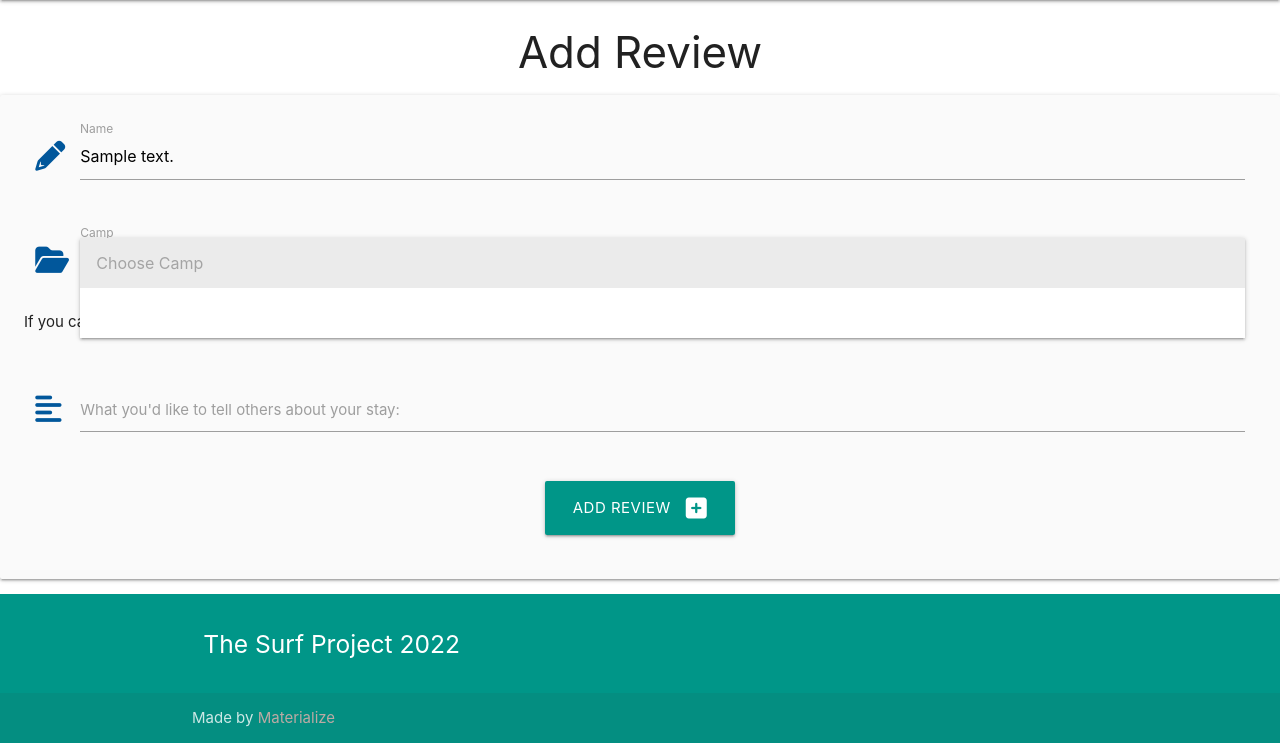
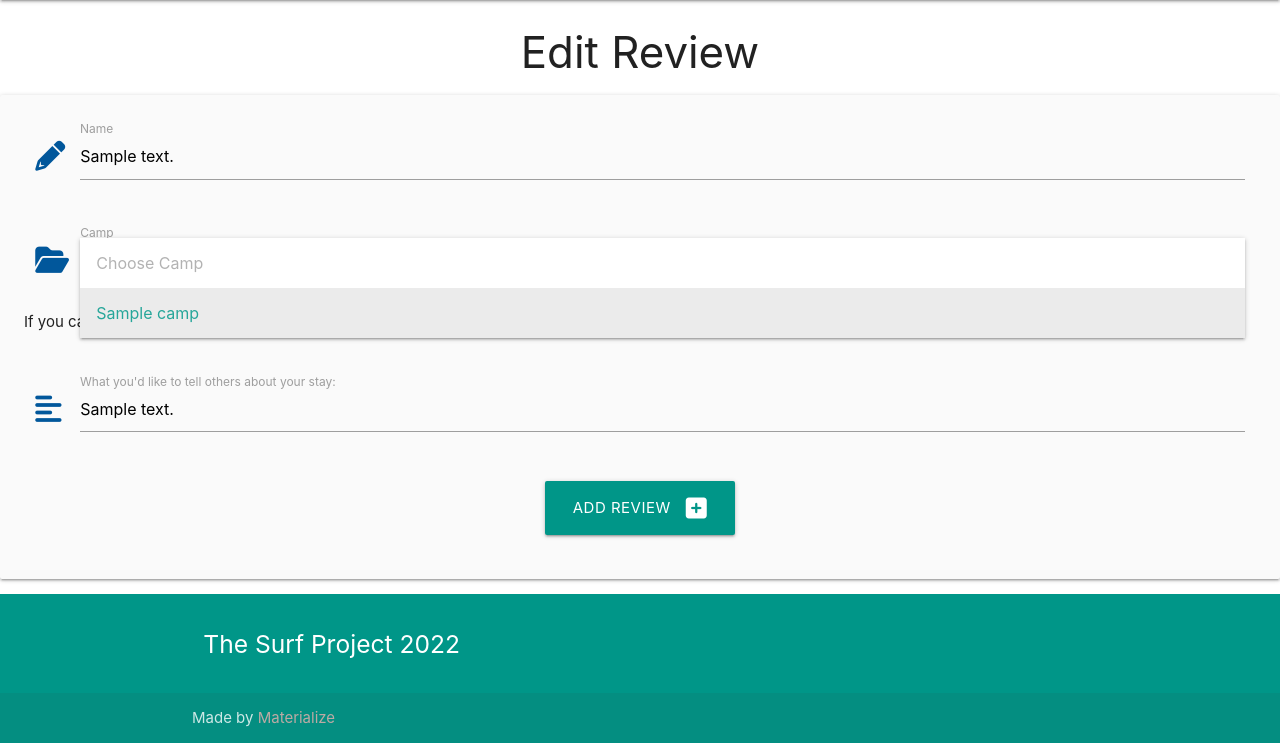
Before and after one commit to Code-Institute-Submissions/StienBoodts-ci-milestone-project3_SepResub, a Flask app: page /edit_review/1 in a window 1280 px wide, after a click that opens the changed part. Shown: the part 64-807 px from the top of the page. Run offline with Flask 2, Linux system fonts and the light colour scheme; tables that the repository leaves empty hold one stand-in row (values such as "Sample post"); some libraries are stand-ins or nearby versions.

Commit message:
Fixed errors on edit_review.html page and route

```diff
--- a/surfproject/routes.py
+++ b/surfproject/routes.py
@@ -5,6 +5,7 @@ from surfproject.models import Review, Camp
 @app.route("/")
 def home():
     return render_template("home.html")
+
 
 @app.route("/camps")
 def camps():
@@ -14,8 +15,9 @@ def camps():
 
 @app.route("/reviews/<int:camp_id>", methods=["GET"])
 def reviews(camp_id):
-    review = Review.query.get_or_404(camp_id)
-    return render_template("reviews.html", review=review)
+    reviews = list(Review.query.all())
+    return render_template("reviews.html", reviews=reviews, camp_id=camp_id)
+
 
 @app.route("/new_camp", methods=["GET", "POST"])
 def new_camp():
@@ -60,4 +62,4 @@ def delete_review(review_id):
     review = Review.query.get_or_404(review_id)
     db.session.delete(review)
     db.session.commit()
-    return redirect(url_for("reviews"))
+    return redirect(url_for("home"))
--- a/surfproject/templates/edit_review.html
+++ b/surfproject/templates/edit_review.html
@@ -1,7 +1,7 @@
 {% extends "base.html" %}
 {% block content %}
 
-<h3 class="center-align">Add Review</h3>
+<h3 class="center-align">Edit Review</h3>
 
 
 <div class="row card-panel grey lighten-5">
@@ -14,14 +14,18 @@
                 <label for="review_name">Name</label>
             </div>
         </div>
-         <!-- category id -->
+         <!-- camp id -->
          <div class="row">
             <div class="input-field col s12">
                 <i class="fas fa-folder-open prefix light-blue-text text-darken-4"></i>
                 <select id="camp_id" name="camp_id" class="validate" required>
-                    <option value="" disabled selected>Choose Camp</option>
+                    <option value="" disabled>Choose Camp</option>
                     {% for camp in camps %}
-                        <option value="{{ camp.id }}">{{ camps.camp_name }}</option>
+                        {% if camp == review.camp %}
+                            <option value="{{ camp.id }}" selected>{{ camp.camp_name }}</option>
+                        {% else %}
+                            <option value="{{ camp.id }}">{{ camp.camp_name }}</option>
+                        {% endif %}
                     {% endfor %}
                 </select>
                 <label for="camp_id">Camp</label>
@@ -33,7 +37,7 @@
             <div class="input-field col s12">
                 <i class="fas fa-align-left prefix light-blue-text text-darken-4"></i>
                 <textarea id="review_text" name="review_text" minlength="10" maxlength="500"
-                    type="text" class="materialize-textarea validate" required></textarea>
+                    type="text" class="materialize-textarea validate" required>{{- review.review_text -}}</textarea>
                 <label for="review_text">What you'd like to tell others about your stay:</label>
             </div>
         </div>
--- a/surfproject/templates/reviews.html
+++ b/surfproject/templates/reviews.html
@@ -14,6 +14,7 @@
 
 <ul class="collapsible">
     {% for review in reviews %}
+        {% if camp_id == review.camp_id %}
             <div class="col s12 m6 l3">
                 <div class="card teal darken-6 center-align">
                     <div class="card-content white-text">
@@ -31,7 +32,7 @@
                             </div>
                             <div class="modal-footer">
                             <a href="modal-close" class="modal-close waves-effect waves-green btn-flat">Go Back</a>
-                    <a href="{{ url_for('delete_review', camp_id=camp.id) }}" class="btn red accent-4">Yes, please delete.</a>
+                            <a href="{{ url_for('delete_review', review_id=review.id) }}" class="btn red accent-4">Yes, please delete.</a>
 
                             </div>
                         </div>
@@ -39,6 +40,7 @@
                     </div>
                 </div>
             </div>
+        {% endif %}
     {% endfor %}
 </ul>
 
```
Lines whose indentation alone changed are shown as unchanged.
